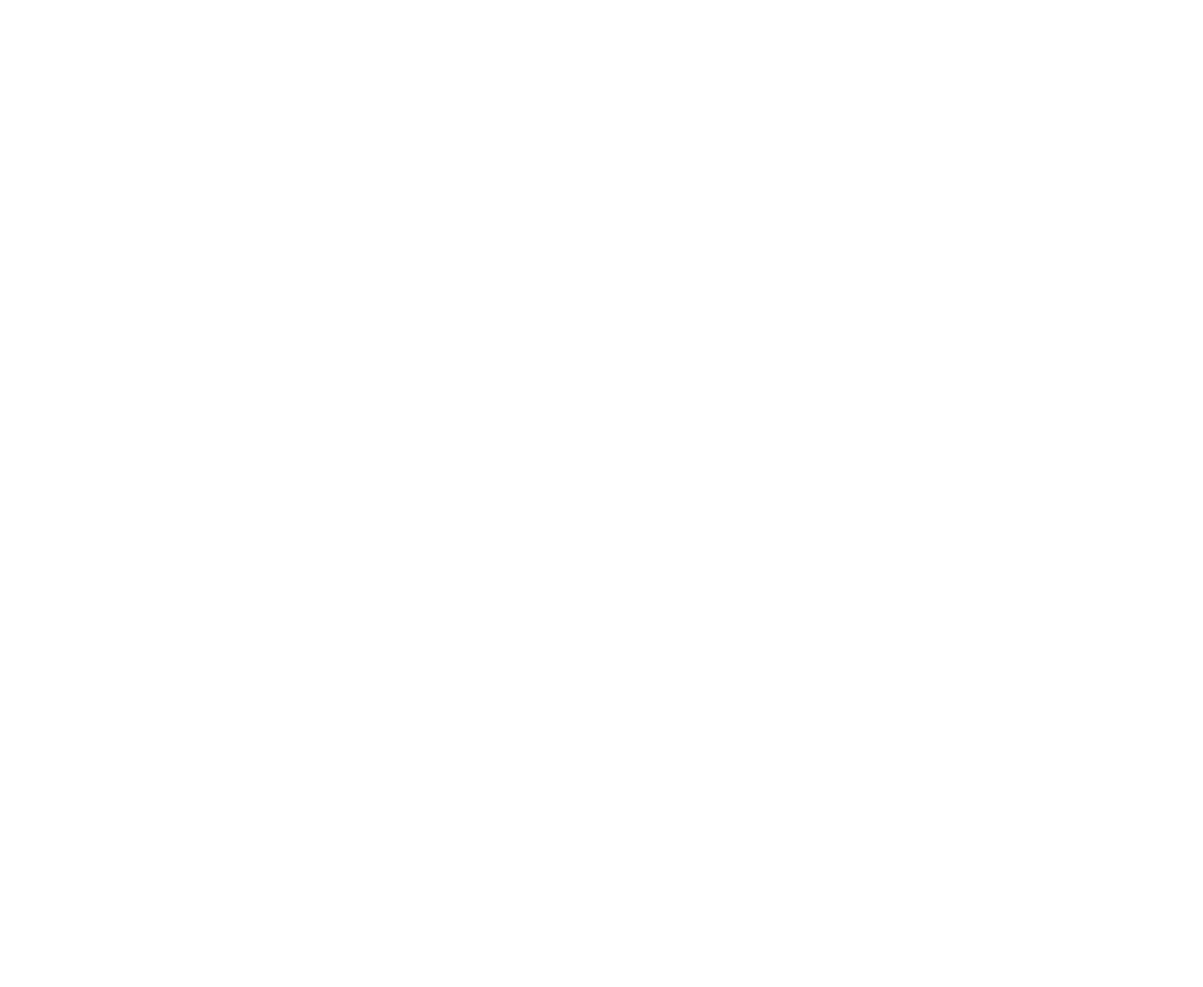
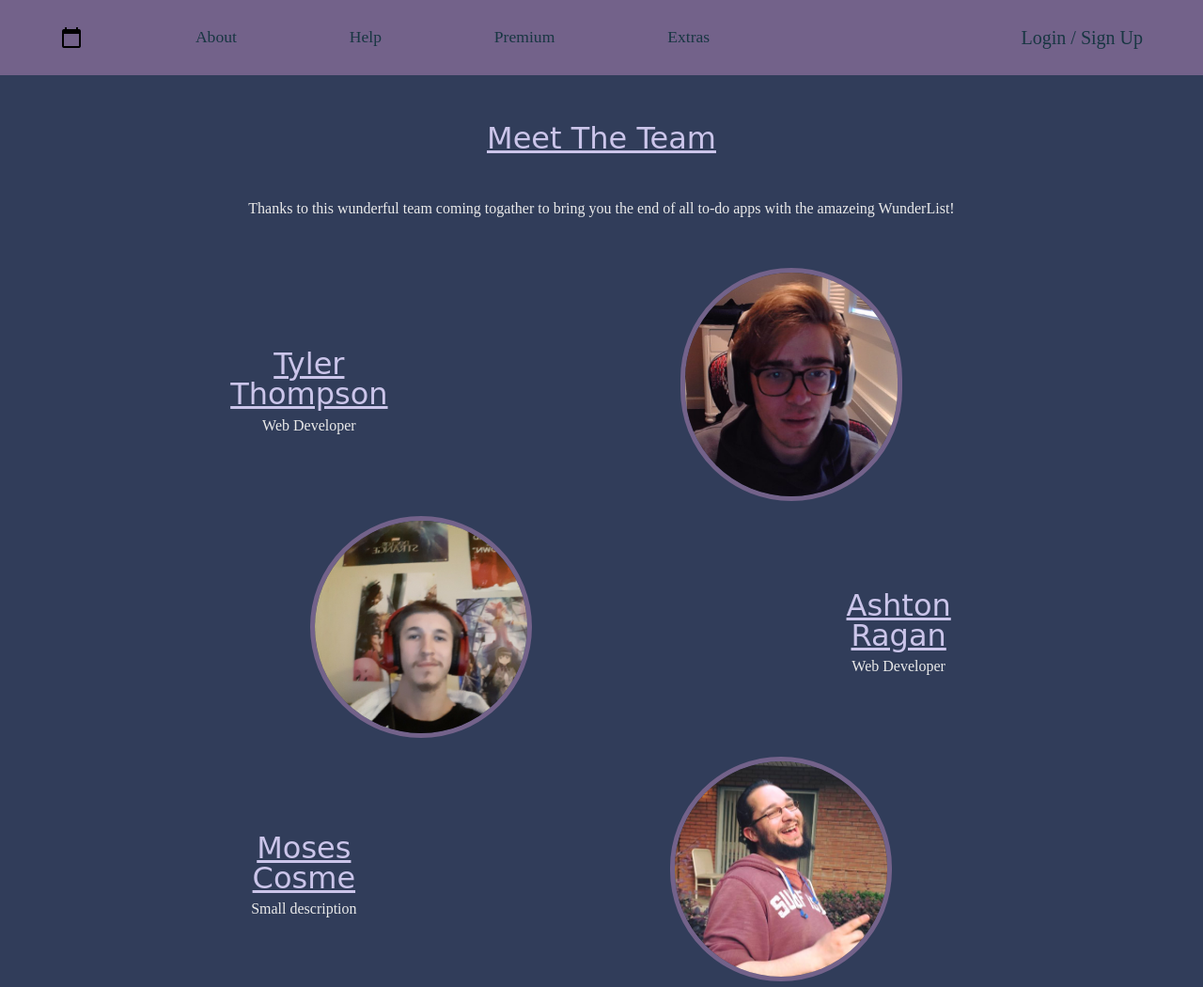
Before and after one commit to Build-Week-Project/Marketing-Page, a plain HTML site: page about.html in a window 1280 px wide. Shown: the top 1050 px of the page at 94% size. Before the commit the page ends 800 px from the top, so only its background shows below. Drawn offline with Linux system fonts and the light colour scheme; a web font is replaced by a local one.

Commit message:
finished

```diff
--- a/about.html
+++ b/about.html
@@ -5,7 +5,73 @@
     <meta name="viewport" content="width=device-width, initial-scale=1.0" />
     <meta http-equiv="X-UA-Compatible" content="ie=edge" />
     <link rel="stylesheet" href="css/index.css" />
-    <title>Document</title>
+    <link
+      rel="stylesheet"
+      href="https://fonts.googleapis.com/icon?family=Material+Icons"
+    />
+    <title>About</title>
   </head>
-  <body></body>
+  <body>
+    <header>
+      <div class="nav">
+        <nav>
+          <div class="links">
+            <i class="material-icons">calendar_today</i>
+            <a href="#">About</a>
+            <a href="#">Help</a>
+            <a href="#">Premium</a>
+            <a href="#">Extras</a>
+          </div>
+          <div class="login">
+            <a href="#">Login / Sign Up</a>
+          </div>
+        </nav>
+      </div>
+    </header>
+    <section class="section1">
+      <h1>Meet The Team</h1>
+      <p>
+        Thanks to this wunderful team coming togather to bring you the end of
+        all to-do apps with the amazeing WunderList!
+      </p>
+    </section>
+    <section class="section2">
+      <div class="contains right">
+        <div class="image">
+          <img src="/img/Tyler Thompson.png" alt="Tyler_picture" />
+        </div>
+        <div>
+          <h1>Tyler Thompson</h1>
+          <p>Web Developer</p>
+        </div>
+      </div>
+      <div class="contains left">
+        <div class="image">
+          <img src="/img/Ashton-raga.jfif" alt="Ashton_picture" />
+        </div>
+        <div>
+          <h1>Ashton Ragan</h1>
+          <p>Web Developer</p>
+        </div>
+      </div>
+      <div class="contains right">
+        <div class="image">
+          <img class="Moses" src="/img/MosesCosme .png" alt="Moses_picture" />
+        </div>
+        <div>
+          <h1>Moses Cosme</h1>
+          <p>Small description</p>
+        </div>
+      </div>
+      <div class="contains left">
+        <div class="image">
+          <img src="/img/JohnRhee.png" alt="John_picture" />
+        </div>
+        <div>
+          <h1>John Rhee</h1>
+          <p>Small description</p>
+        </div>
+      </div>
+    </section>
+  </body>
 </html>
--- /dev/null
+++ b/less/about.less
@@ -0,0 +1,61 @@
+body {
+  background-color: @navbarbgcolor;
+}
+
+.section1 {
+  text-align: center;
+
+  h1 {
+    margin: 4%;
+    font-size: 2rem;
+    font-family: @headfont;
+    text-decoration-line: underline;
+    color: @headfontcolor;
+  }
+  p {
+    font-family: @bodyfont;
+    color: @bodyfontcolor;
+  }
+}
+.section2 {
+  display: flex;
+  flex-direction: column;
+  align-items: center;
+  padding: 4%;
+
+  .contains {
+    margin: 0.8%;
+    padding: 2%;
+    display: flex;
+    justify-content: space-evenly;
+    align-items: center;
+    background-color: @navbarbgcolor;
+    width: 100%;
+    height: 12rem;
+
+    text-align: center;
+    .image {
+      width: 40%;
+    }
+    img {
+      width: 48%;
+      border-radius: 30rem;
+      border: 5px solid @sectionbgcolor;
+    }
+    h1 {
+      margin: 4%;
+      font-size: 2rem;
+      font-family: @headfont;
+      text-decoration-line: underline;
+      color: @headfontcolor;
+    }
+    p {
+      font-family: @bodyfont;
+      color: @bodyfontcolor;
+    }
+  }
+  .right {
+    flex-direction: row-reverse;
+    align-content: center;
+  }
+}
--- a/less/index.less
+++ b/less/index.less
@@ -4,3 +4,4 @@
 @import "global";
 @import "titlesection";
 @import "header";
+@import "about";
```
Also changed, not shown: css/index.css, img/Ashton-raga.jfif (added), img/JohnRhee.png (added), img/MosesCosme .png (added), img/Tyler Thompson.png (added).
